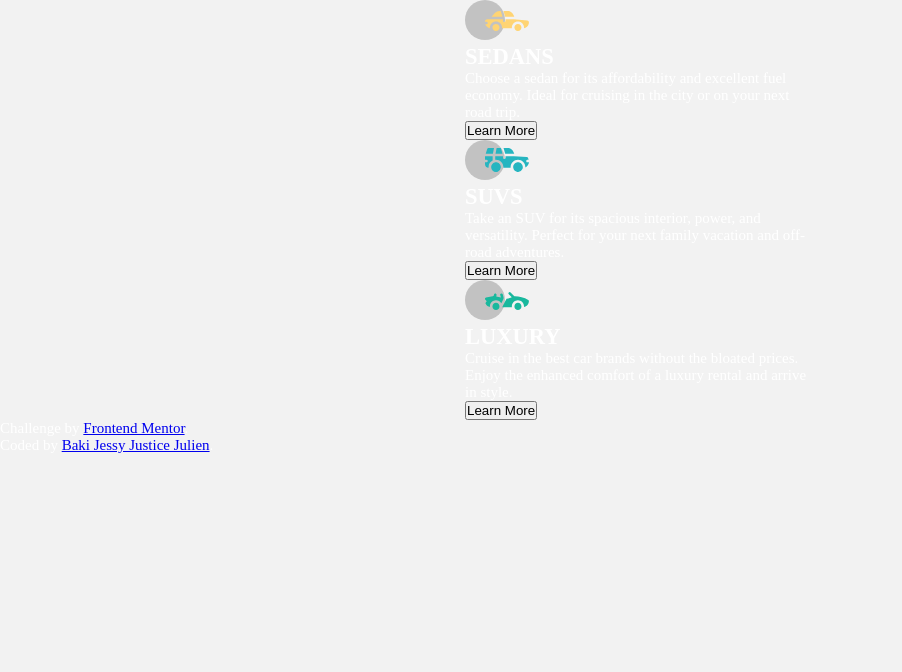
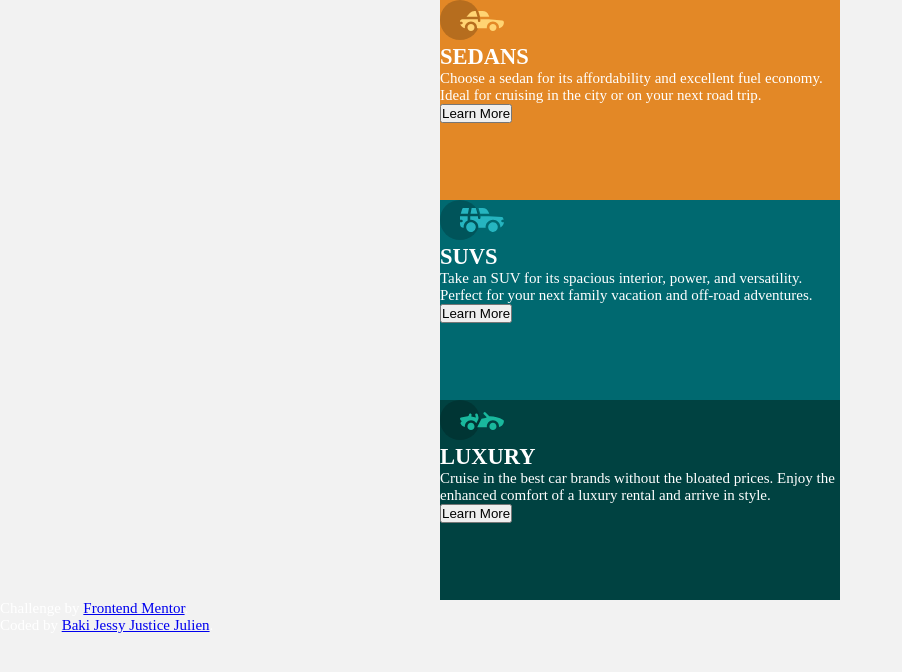
Before and after one commit to blackdreamer15/FEM-3-column-preview-card-component, a plain HTML site: page index.html in a window 1280 px wide. Shown: the whole page, without its empty margins (0-902 px from the left). Drawn offline with Linux system fonts and the light colour scheme.

Commit message:
Add styles to the sections

```diff
--- a/main.css
+++ b/main.css
@@ -25,16 +25,30 @@ body {
 }
 
 main {
-    min-width: 300px;
-    width: 350px;
+    min-width: 375px;
+    width: 400px;
     margin: 0 auto;
-    background-color: ;
     display: flex;
     flex-direction: column;
     align-items: center;
+    justify-content: center;
 }
 
+section {
+    height: 200px;
+}
 
+section#sedans {
+    background: var(--prim-orange);
+}
+
+section#suvs {
+    background: var(--dark-cyan);
+}
+
+section#luxury {
+    background: var(--darker-cyan);
+}
 
 
 
```
